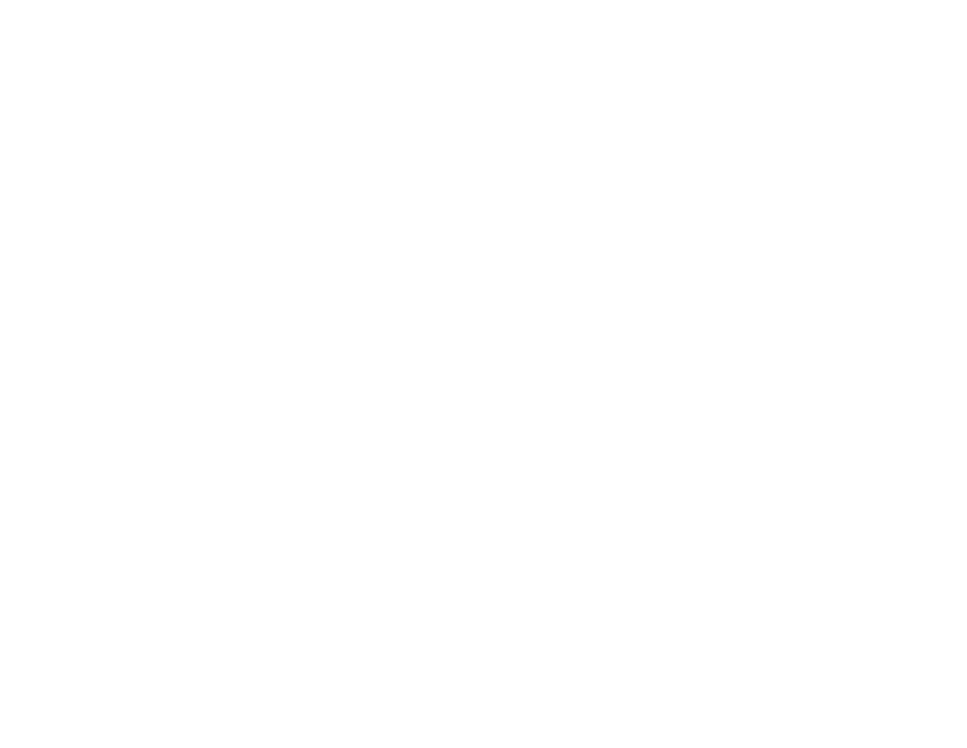
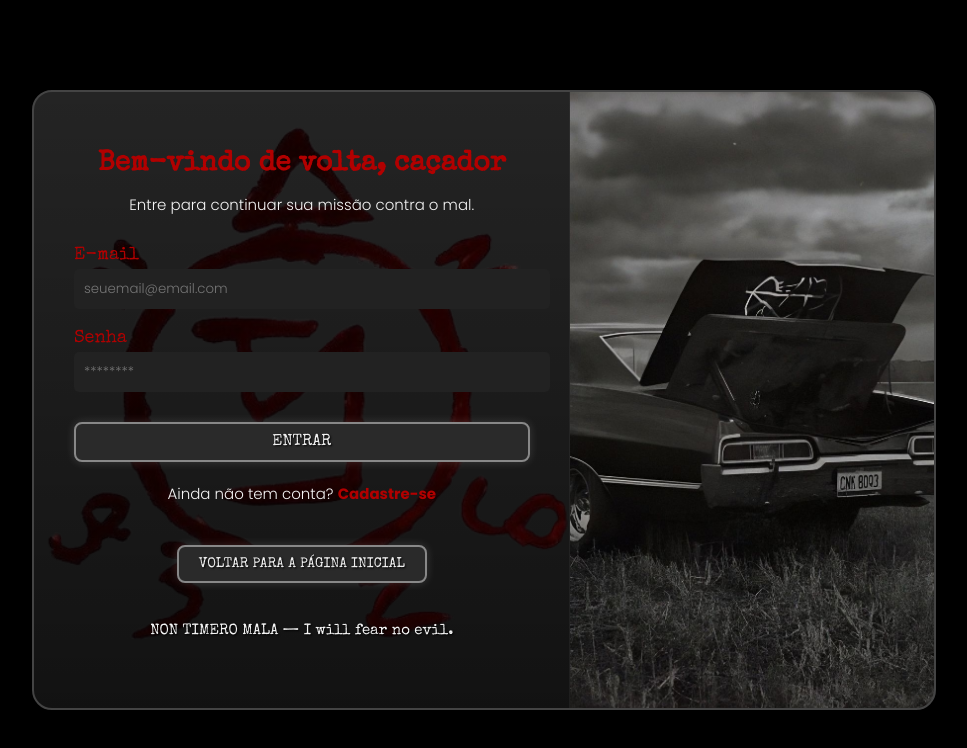
Before and after one commit to 1camargo/pi-supernatural, a plain HTML site: page pages/login.html in a window 1280 px wide. Shown: the whole page, without its empty margins (156-1123 px from the left). Drawn offline with nearby package versions, Linux system fonts and the light colour scheme.

Commit message:
feat: página de login e validações de cadastro

```diff
--- a/css/cadastro.css
+++ b/css/cadastro.css
@@ -1,8 +1,4 @@
 body {
-    background-image: url('../image/icons/logo.png');
-    background: cover;
-    background-repeat: no-repeat;
-    background-position: center;
 	margin: 0;
 	padding: 0;
 	font-family: "Poppins", sans-serif;
@@ -16,7 +12,7 @@ body {
 
 .container {
 	display: flex;
-	background-color: rgba(255, 255, 255, 0.8);
+	background-color: #8888;
 	border: 2px solid #444;
 	box-shadow: 0px 8px 20px rgba(0, 0, 0, 0.3);
 	border-radius: 20px;
@@ -25,12 +21,15 @@ body {
 	width: 90%;
 }
 
-.form-box {
+.formulario-box {
 	padding: 40px;
-	width: 50%;
+	width: 70%;
+	background-image: linear-gradient(rgba(0, 0, 0, 0.5), rgba(0, 0, 0, 0.75)), url('../image/icons/logo.png');
+	background-repeat: no-repeat;
+	background-position: center;
 }
 
-.form-box h1 {
+.formulario-box h1 {
 	font-family: "Special Elite", cursive;
 	font-size: 30px;
 	margin-bottom: 10px;
@@ -38,11 +37,12 @@ body {
 	text-align: center;
 }
 
-.form-box p {
+.formulario-box p {
+	text-align: center;
 	font-family: "Poppins", sans-serif;
 	font-size: 16px;
 	margin-bottom: 30px;
-	color: #000000;
+	color: #f5f5f5;
 }
 
 label {
@@ -65,7 +65,7 @@ input {
 	color: #fff;
 }
 
-.btn {
+.button {
 	background-color: #2a2a2a;
 	color: #f0f0f0f0;
 	border: 2px solid #888888;
@@ -81,7 +81,7 @@ input {
 	margin-left: 40%;
 }
 
-.btn:hover {
+.button:hover {
 	background-color: #444;
 	color: #f0f0f0;
 	border-color: #bbbbbb;
@@ -89,22 +89,73 @@ input {
 	transform: scale(1.05);
 }
 
-.btn:focus {
+.button:focus {
 	outline: 2px dashed #b20000;
 	outline-offset: 4px;
 }
 
 .image-box {
-	width: 50%;
-	background: no-repeat center;
+	width: 65%;
+	background-image: url('../image/backgrounds/exorcism.jpg');
 	background-size: cover;
+	background-position: center;
+	background-repeat: no-repeat;
 	display: flex;
 	align-items: center;
 	justify-content: center;
 }
 
 .image-box img {
-	max-width: 100%;
+	max-width: 110%;
 	height: auto;
 	border-radius: 2px;
 }
+
+.conta {
+	text-align: center;
+	margin-top: 20px;
+	font-family: "Poppins", sans-serif;
+	color: #f0f0f0;
+	font-size: 14px;
+}
+
+.conta a {
+	color: #b20000;
+	text-decoration: none;
+	font-weight: bold;
+	transition: color 0.3s ease;
+}
+
+.conta a:hover {
+	color: #ff4444;
+	text-decoration: underline;
+}
+
+.button-home {
+	text-align: center;
+	margin-top: 40px;
+}
+
+.button-home a {
+	display: inline-block;
+	background-color: #2a2a2a;
+	color: #f0f0f0;
+	border: 2px solid #888888;
+	border-radius: 8px;
+	padding: 10px 20px;
+	font-family: "Special Elite", monospace;
+	font-size: 14px;
+	text-shadow: 1px 1px 2px #000;
+	text-transform: uppercase;
+	transition: all 0.3s ease-in-out;
+	box-shadow: 0 0 10px rgba(255, 255, 255, 0.15);
+	text-decoration: none;
+}
+
+.button-home a:hover {
+	background-color: #444;
+	color: #fff;
+	border-color: #bbbbbb;
+	box-shadow: 0 0 20px rgba(255, 255, 255, 0.25);
+	transform: scale(1.05);
+}
--- a/css/login.css
+++ b/css/login.css
@@ -0,0 +1,181 @@
+body {
+	margin: 0;
+	padding: 0;
+	font-family: "Poppins", sans-serif;
+	background-color: #000;
+	color: #fff;
+	display: flex;
+	justify-content: center;
+	align-items: center;
+	height: 100vh;
+}
+
+.container {
+	display: flex;
+	background-color: #8888;
+	border: 2px solid #444;
+	box-shadow: 0px 8px 20px rgba(0, 0, 0, 0.3);
+	border-radius: 20px;
+	overflow: hidden;
+	max-width: 900px;
+	width: 90%;
+}
+
+.formulario-box {
+	padding: 40px;
+	width: 100%;
+	max-width: 500px;
+	margin: 0 auto;
+	background-image: linear-gradient(rgba(0, 0, 0, 0.5), rgba(0, 0, 0, 0.75)),
+		url("../image/icons/sigilo.png");
+	background-size: cover;
+	background-position: center;
+	background-repeat: no-repeat;
+}
+
+.formulario-box h1 {
+	font-family: "Special Elite", cursive;
+	font-size: 28px;
+	margin-bottom: 10px;
+	color: #b20000;
+	text-align: center;
+}
+
+.formulario-box p {
+	text-align: center;
+	font-size: 15px;
+	margin-bottom: 30px;
+	color: #f5f5f5;
+}
+
+label {
+	font-family: "Special Elite", cursive;
+	display: block;
+	margin-bottom: 5px;
+	color: #b20000;
+	font-size: 18px;
+}
+
+input {
+	width: 100%;
+	padding: 10px;
+	margin-bottom: 20px;
+	border: none;
+	outline: none;
+	border-radius: 5px;
+	font-family: "Poppins", cursive;
+	background-color: #222;
+	color: #fff;
+}
+
+.button {
+	background-color: #2a2a2a;
+	color: #f0f0f0;
+	border: 2px solid #888888;
+	border-radius: 8px;
+	padding: 10px 20px;
+	font-family: "Special Elite", monospace;
+	font-size: 16px;
+	text-shadow: 1px 1px 2px #000;
+	cursor: pointer;
+	transition: all 0.3s ease-in-out;
+	text-transform: uppercase;
+	box-shadow: 0 0 10px rgba(255, 255, 255, 0.15);
+	width: 100%;
+	margin-top: 10px;
+}
+
+.button:hover {
+	background-color: #444;
+	color: #f0f0f0;
+	border-color: #bbbbbb;
+	box-shadow: 0 0 20px rgba(255, 255, 255, 0.25);
+	transform: scale(1.05);
+}
+
+.button:focus {
+	outline: 2px dashed #b20000;
+	outline-offset: 4px;
+}
+
+.image-box {
+	width: 80%;
+	background-image: url('../image/backgrounds/6ac5b9b7cc750f3738ff85b3aa2cd886.jpg');
+	background-size: cover;
+	background-position: center;
+	background-repeat: no-repeat;
+	display: flex;
+	align-items: center;
+	justify-content: center;
+}
+
+.image-box img {
+	max-width: 110%;
+	height: auto;
+	border-radius: 2px;
+	box-shadow: 0 0 12px rgba(255, 255, 255, 0.1);
+}
+
+.conta {
+	text-align: center;
+	margin-top: 20px;
+	font-family: "Poppins", sans-serif;
+	color: #f0f0f0;
+	font-size: 14px;
+}
+
+.conta a {
+	color: #b20000;
+	text-decoration: none;
+	font-weight: bold;
+	transition: color 0.3s ease;
+}
+
+.conta a:hover {
+	color: #ff4444;
+	text-decoration: underline;
+}
+
+.button-home {
+	text-align: center;
+	margin-top: 40px;
+}
+
+.button-home a {
+	display: inline-block;
+	background-color: #2a2a2a;
+	color: #f0f0f0;
+	border: 2px solid #888888;
+	border-radius: 8px;
+	padding: 10px 20px;
+	font-family: "Special Elite", monospace;
+	font-size: 14px;
+	text-shadow: 1px 1px 2px #000;
+	text-transform: uppercase;
+	transition: all 0.3s ease-in-out;
+	box-shadow: 0 0 10px rgba(255, 255, 255, 0.15);
+	text-decoration: none;
+}
+
+.button-home a:hover {
+	background-color: #444;
+	color: #fff;
+	border-color: #bbbbbb;
+	box-shadow: 0 0 20px rgba(255, 255, 255, 0.25);
+	transform: scale(1.05);
+}
+
+.frase {
+	font-family: "Special Elite", cursive;
+	color: #f0f0f0;
+	font-size: 14px;
+	text-align: center;
+	text-shadow: 1px 1px 2px #000;
+	margin-top: 40px;
+}
+
+.frase-latin:hover {
+	color: #ff4444;
+	text-shadow: 0 0 10px #b20000;
+	transition: all 0.3s ease-in-out;
+}
--- a/js/script.js
+++ b/js/script.js
@@ -14,3 +14,19 @@ window.addEventListener('DOMContentLoaded', () => {
     });
   });
 });
+
+  document.addEventListener('DOMContentLoaded', () => {
+    const elementos = document.querySelectorAll('.fade-in-scroll');
+
+    const observer = new IntersectionObserver((entradas, observer) => {
+      entradas.forEach(entrada => {
+        if (entrada.isIntersecting) {
+          entrada.target.classList.add('visible');
+          observer.unobserve(entrada.target);
+        }
+      });
+    }, {
+      rootMargin: '0px 0px -50px 0px',
+    });
+    elementos.forEach(el => observer.observe(el));
+  });
--- a/pages/login.html
+++ b/pages/login.html
@@ -0,0 +1,51 @@
+<!DOCTYPE html>
+<html lang="pt-BR">
+
+<head>
+    <meta charset="UTF-8" />
+    <meta name="viewport" content="width=device-width, initial-scale=1.0" />
+    <link rel="stylesheet" href="../css/login.css" />
+    <link href="https://fonts.googleapis.com/css2?family=Special+Elite&family=Poppins:wght@300;700&display=swap"
+        rel="stylesheet">
+    <link rel="shortcut icon" href="../image/icons/favicon.ico" type="image/x-icon" />
+    <link rel="icon" href="../image/icons/favicon.ico" type="image/x-icon" />
+    <title>Login 💀</title>
+</head>
+
+<body>
+    <div class="container">
+        <div class="formulario-box">
+            <h1>Bem-vindo de volta, caçador</h1>
+            <p>Entre para continuar sua missão contra o mal.</p>
+
+            <form>
+                <label for="email">E-mail</label>
+                <input type="email" id="email" placeholder="seuemail@email.com" required />
+
+                <label for="senha">Senha</label>
+                <input type="password" id="senha" placeholder="********" required />
+
+                <button type="submit" class="button" onclick="entrar">Entrar</button>
+            </form>
+
+            <div class="conta">
+                <p>Ainda não tem conta? <a href="cadastro.html">Cadastre-se</a></p>
+            </div>
+
+            <div class="button-home">
+                <a href="index.html">Voltar para a página inicial</a>
+            </div>
+
+            <div class="frase">
+                <p class="frase-latin">NON TIMERO MALA — I will fear no evil.</p>
+            </div>
+
+        </div>
+
+        <div class="image-box"></div>
+    </div>
+
+</body>
+<script src="../js/script.js"></script>
+
+</html>
```
Also changed, not shown: pages/cadastro.html (+46 -14 lines), image/backgrounds/6ac5b9b7cc750f3738ff85b3aa2cd886.jpg (added), image/icons/sigilo.png (added).
